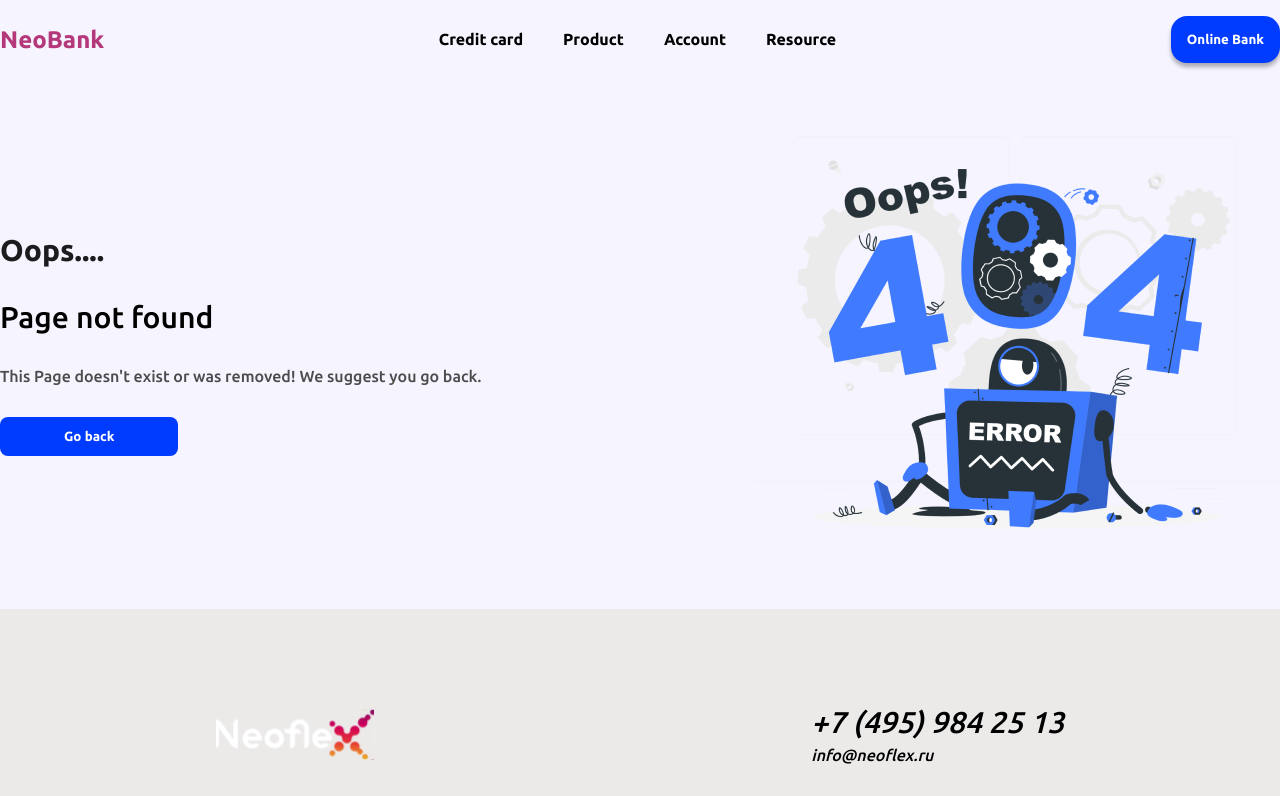
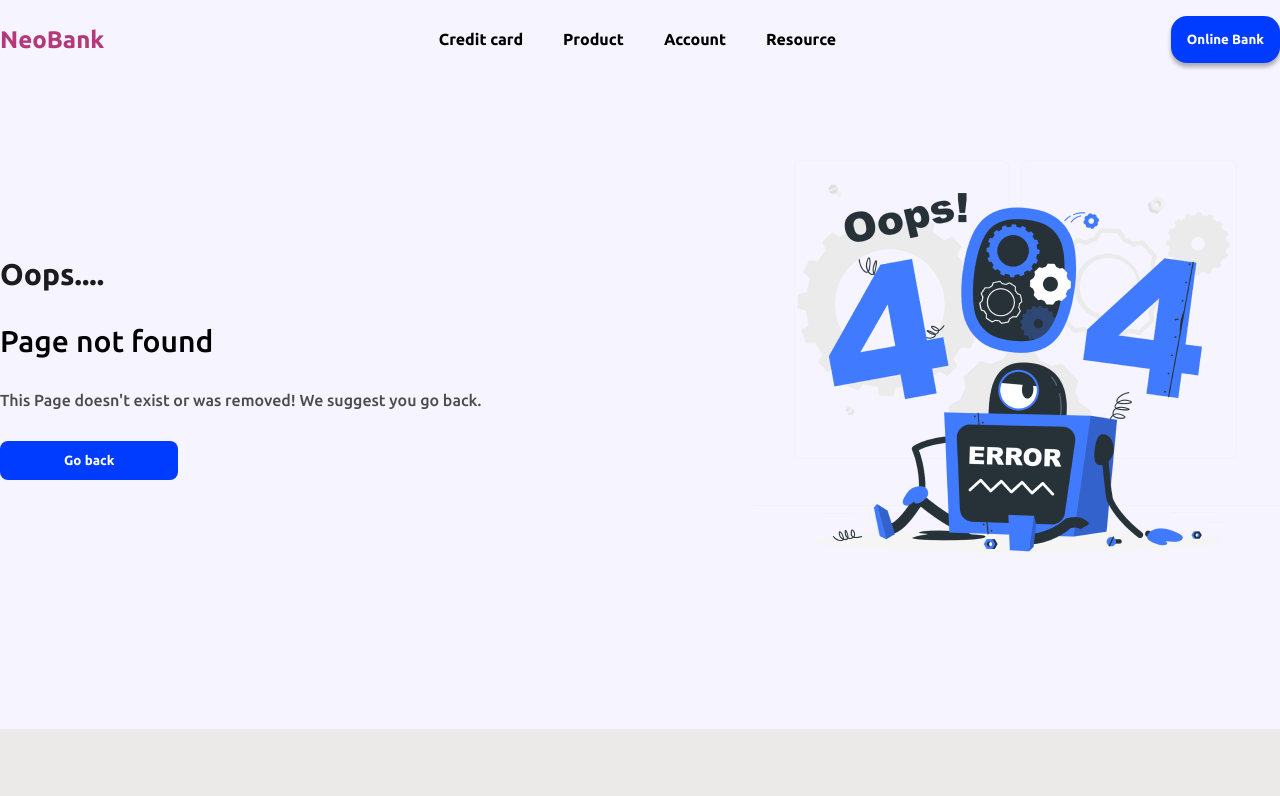
Before and after one commit to NyanLight/neoflex-project, a React (Vite) app: page /account in a window 1280 px wide. Shown: the top 796 px of the page. Built offline with nearby package versions, Linux system fonts and the light colour scheme.

Commit message:
add padding to error page section

```diff
--- a/src/components/NotFound/NotFound.module.css
+++ b/src/components/NotFound/NotFound.module.css
@@ -1,6 +1,7 @@
 .notFound {
   max-width: 1300px;
   margin: auto;
+  padding: 1.5rem 0 6rem;
   display: flex;
   flex-direction: row;
   justify-content: space-between;
```
